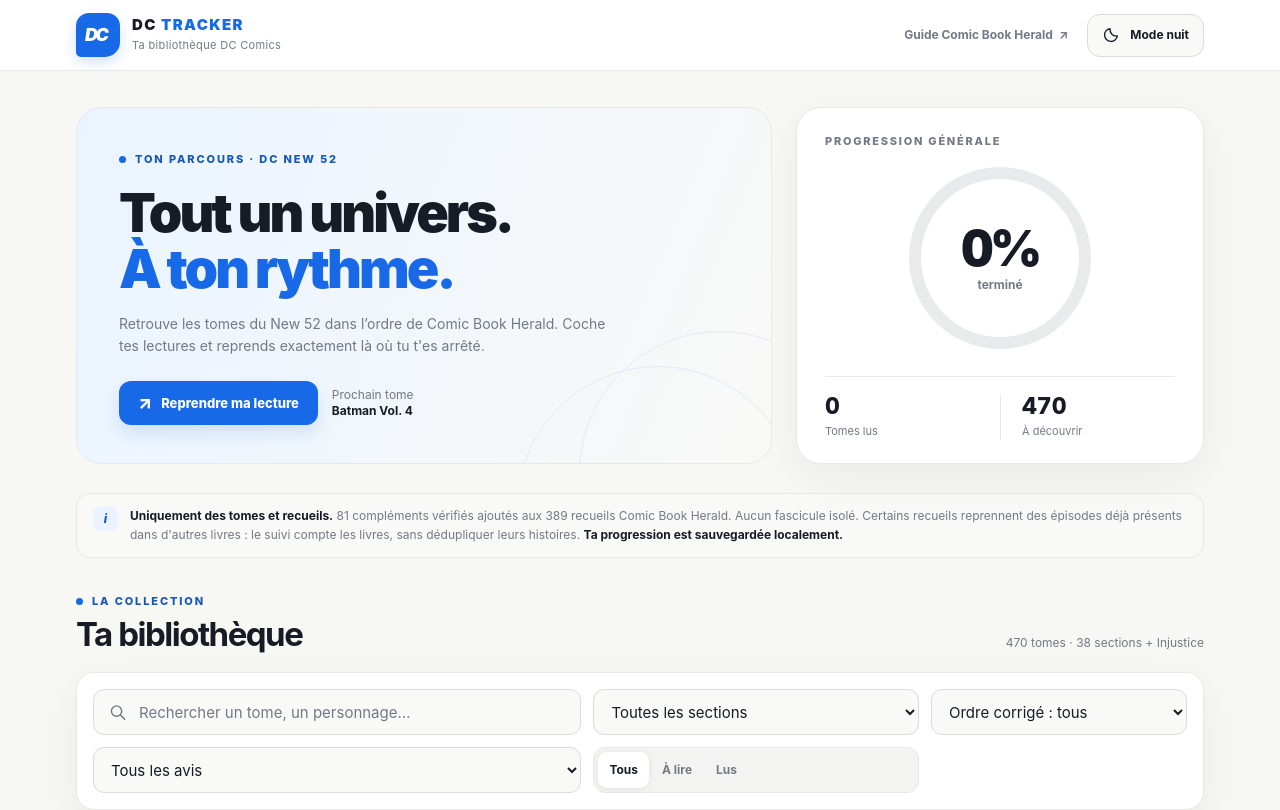
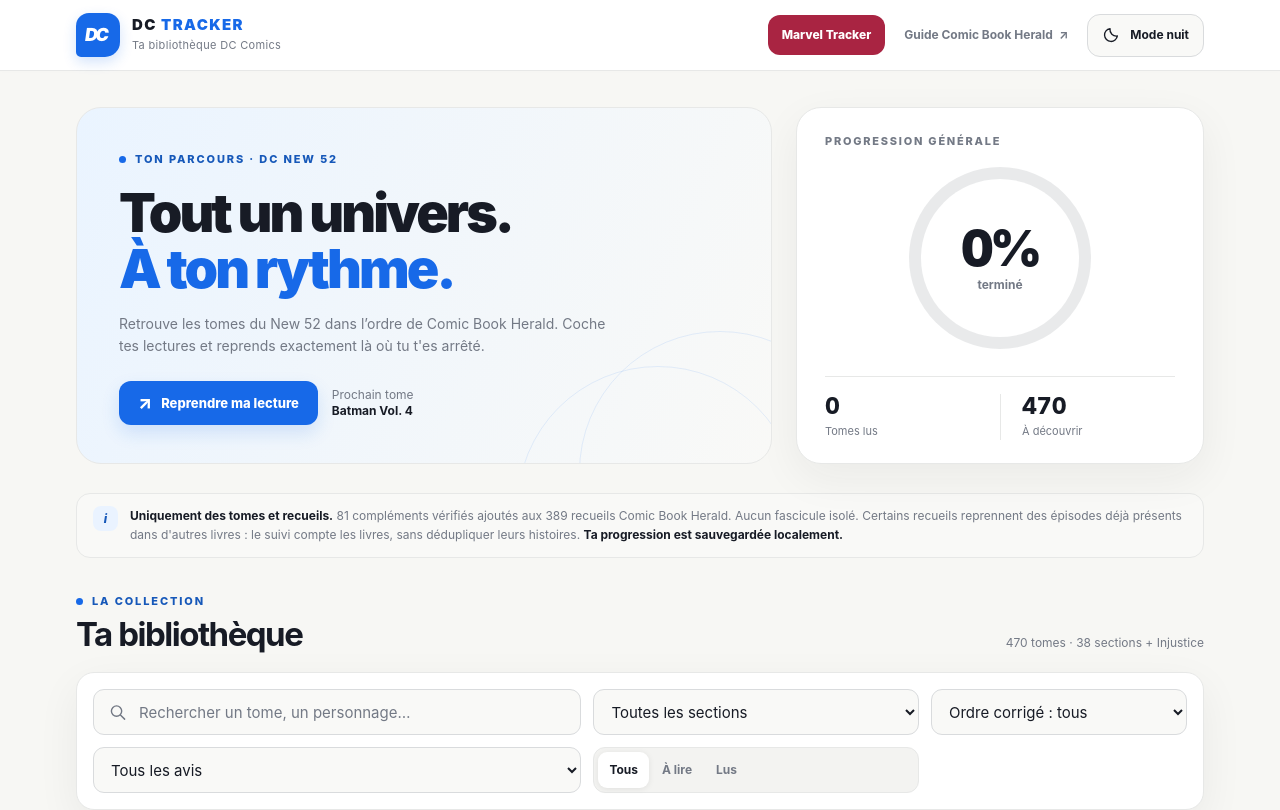
Before and after one commit to Xulink-android/dc-new52-tracker, a plain HTML site: page index.html in a window 1280 px wide. Shown: the top 810 px of the page. Drawn offline with Linux system fonts and the light colour scheme.

Commit message:
Add reciprocal Marvel Tracker navigation to DC Tracker header

```diff
--- a/index.html
+++ b/index.html
@@ -59,6 +59,10 @@
     .top-actions { display:flex; align-items:center; gap:9px }
     .source-link { display:inline-flex; align-items:center; gap:6px; padding:10px; color:var(--muted); font-size:12px; text-decoration:none; font-weight:650 }
     .source-link:hover { color:var(--accent) }
+    .cross-tracker-link { display:inline-flex; align-items:center; justify-content:center; min-height:40px; gap:6px; padding:0 14px; border-radius:12px; background:#a92442; color:#fff; text-decoration:none; font-size:12px; font-weight:850; white-space:nowrap }
+    .cross-tracker-link:hover { background:#861c33; color:#fff }
+    .cross-tracker-short { display:none }
+    @media(max-width:530px) { .cross-tracker-link { min-height:39px; padding:0 11px; font-size:12px } .cross-tracker-long { display:none } .cross-tracker-short { display:inline } .top-actions .theme-btn { width:40px; padding:0; gap:0 } .top-actions .theme-label { display:none } }
     .theme-btn { display:inline-flex; align-items:center; justify-content:center; gap:10px; min-height:43px; padding:0 14px; border-radius:13px; border:1px solid var(--line-strong); color:var(--ink); background:var(--surface-subtle); font-weight:700; font-size:12px }
     .theme-btn:hover { background:var(--chip) }
     .theme-symbol { width:18px; height:18px; flex-shrink:0 }
@@ -241,6 +245,7 @@
       <span><strong>DC <span style="color:var(--accent)">TRACKER</span></strong><small>Ta bibliothèque DC Comics</small></span>
     </a>
     <div class="top-actions">
+      <a class="cross-tracker-link" href="./marvel/" aria-label="Ouvrir Marvel Tracker"><span class="cross-tracker-long">Marvel Tracker</span><span class="cross-tracker-short">Marvel</span></a>
       <a class="source-link" href="https://www.comicbookherald.com/reading-dc-comics/new-52-reading-order/" target="_blank" rel="noopener noreferrer">Guide Comic Book Herald <span aria-hidden="true">↗</span></a>
       <button type="button" class="theme-btn" id="themeToggle" aria-pressed="false" aria-label="Basculer le thème clair ou sombre">
         <span class="theme-symbol moon-icon"><svg viewBox="0 0 24 24" aria-hidden="true"><path d="M20.5 13.3A8.6 8.6 0 0 1 10.7 3.5 8.6 8.6 0 1 0 20.5 13.3Z"/></svg></span>
```
